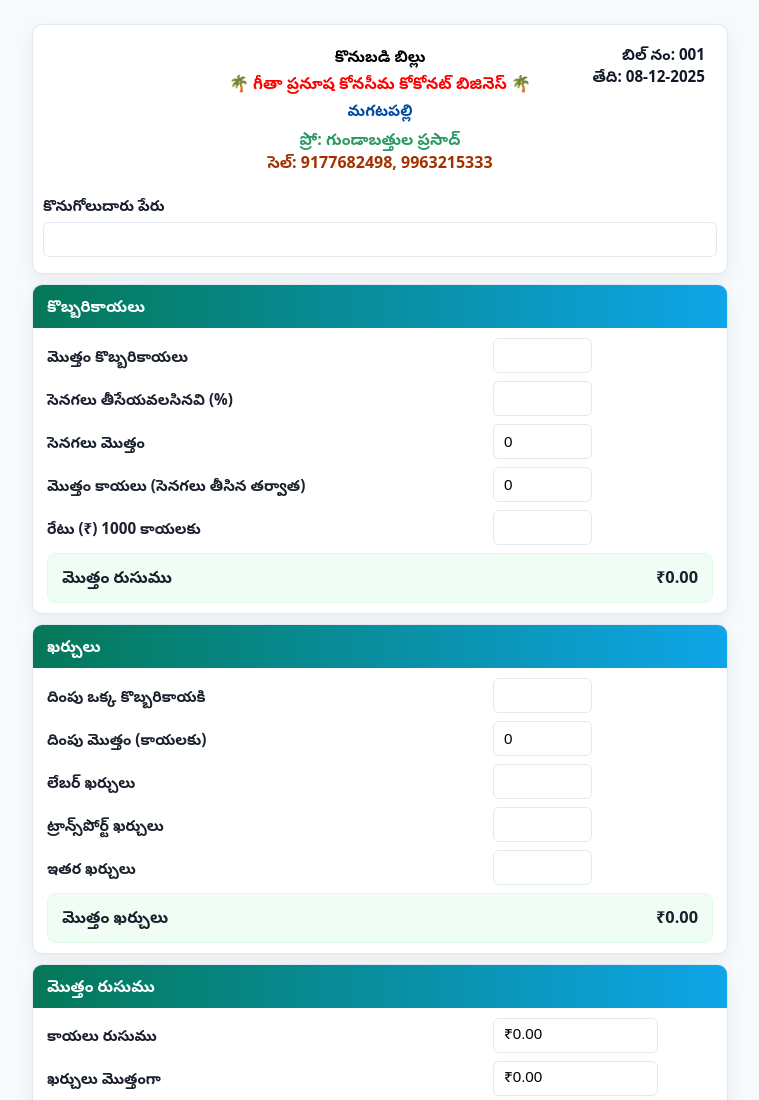
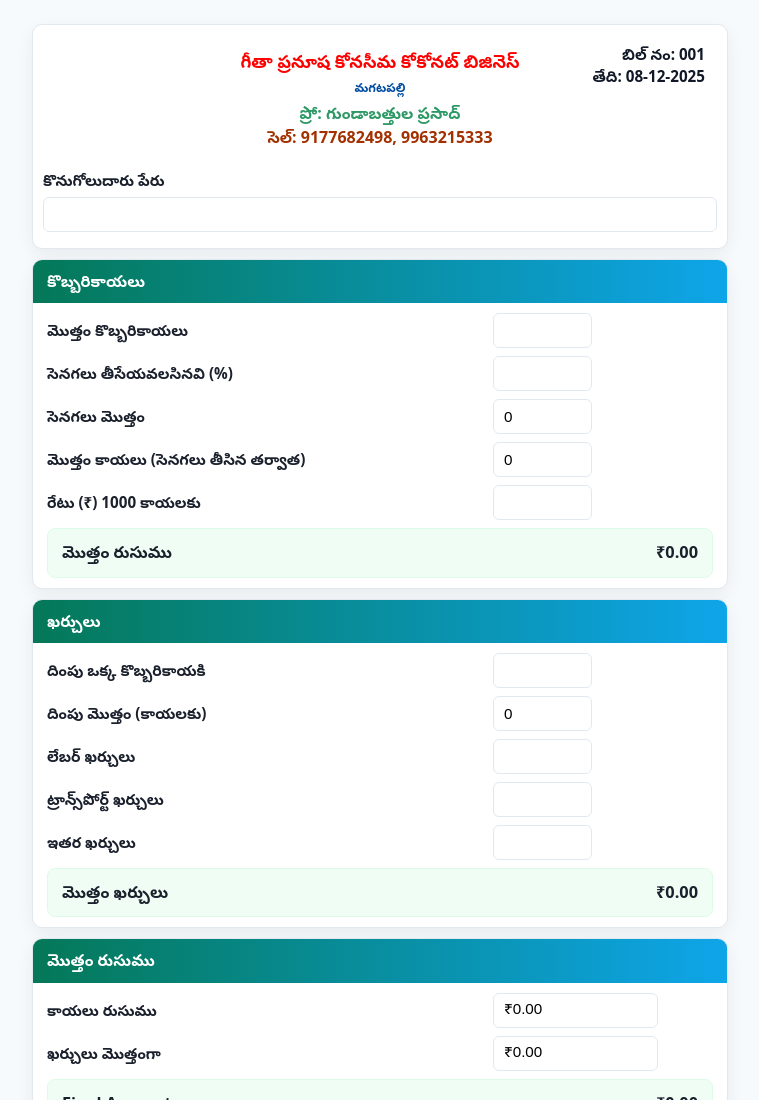
Before and after one commit to prasad2995/CoconutCalculations, a plain HTML site: page index.html in a window 1280 px wide. Shown: the top 1100 px of the page, without its empty margins (260-1019 px from the left). Drawn offline with Linux system fonts and the light colour scheme.

Commit message:
Updated UI
Updated UI

```diff
--- a/index.html
+++ b/index.html
@@ -37,8 +37,8 @@
 
     .bill-header { position: relative; padding:10px 6px; }
     .bill-center { text-align:center; }
-    .bill-center h2 { margin:4px 0; color: red; font-size:1rem; font-weight:900; }
-    .bill-center h3 { margin:2px 0; color: #004CA3;font-size:0.98rem; font-weight:700; }
+    .bill-center h2 { margin:4px 0; color: red; font-size:1.1rem; font-weight:900; }
+    .bill-center h3 { margin:2px 0; color: #004CA3;font-size:0.77rem; font-weight:700; }
     .bill-right { position:absolute; top:8px; right:12px; text-align:right; font-weight:700; font-size:0.95rem; color:#111827; }
 
     .customer-print { display:none; font-weight:700; } /* visible in print/capture mode */
@@ -92,8 +92,8 @@
   <div class="card" style="padding:10px; margin-bottom:10px; ">
     <div class="bill-header">
       <div class="bill-center">
-        <h3 style="color: black; margin:0;">కొనుబడి బిల్లు</h3>
-        <h2>🌴 గీతా ప్రనూష కోనసీమ కోకోనట్ బిజినెస్ 🌴</h2>
+        <!--h3 style="color: black; margin:0;">కొనుబడి బిల్లు</h3-->
+        <h2>గీతా ప్రనూష కోనసీమ కోకోనట్ బిజినెస్</h2>
         <h3>మగటపల్లి</h3>
         <div style="font-weight:700; color: #2D9966; margin-top:6px;">ప్రో: గుండాబత్తుల ప్రసాద్</div>
         <div style="font-weight:700; color: #A33100;">సెల్: 9177682498, 9963215333</div>
```
